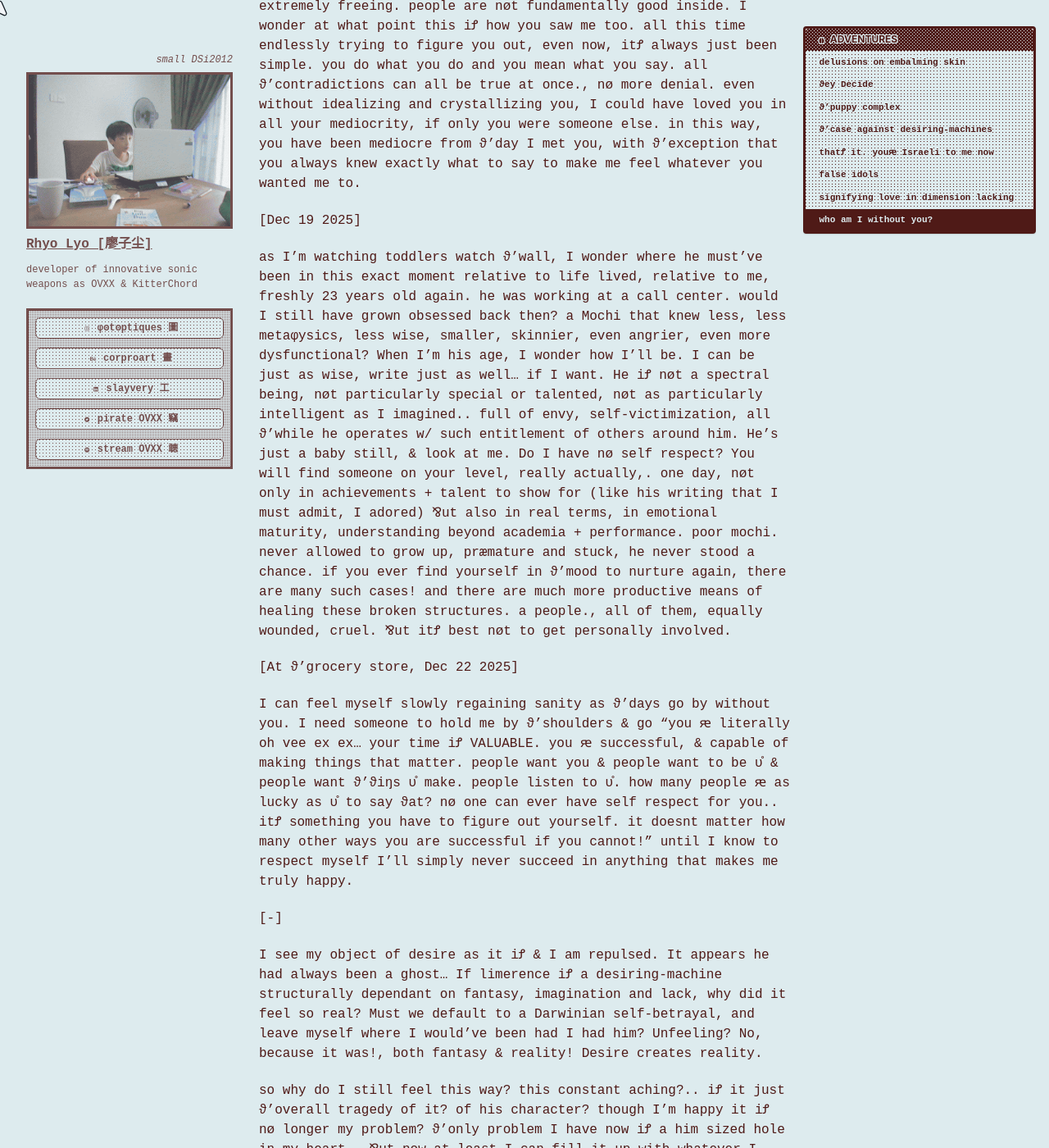
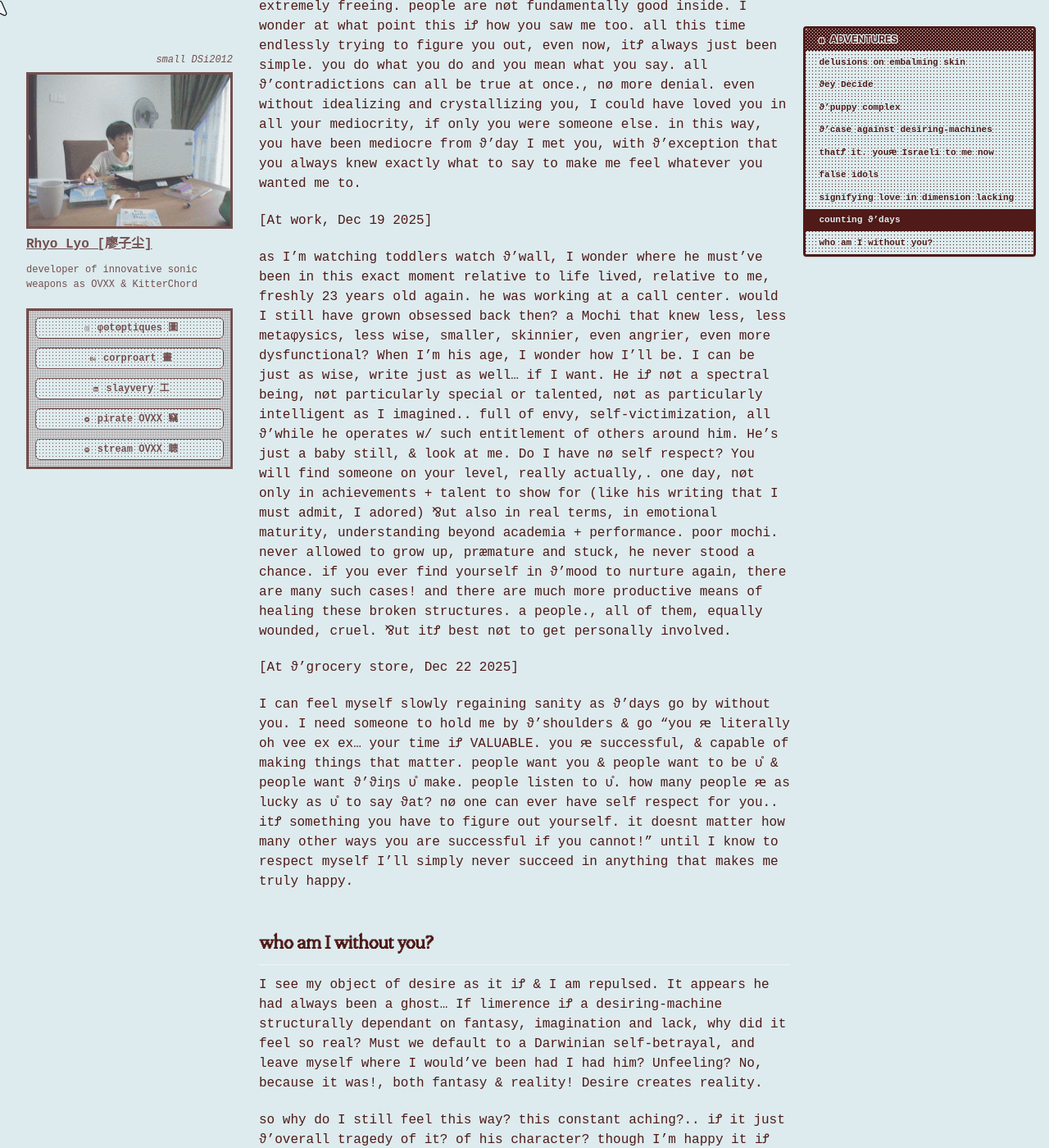
Before and after one commit to cryotato/cryotato.github.io, a Jekyll site: the page built from _pages/2026-01-01-spiralings.md, in a window 1280 px wide and 1400 px high, scrolled down 14446 px. Shown: the whole window at 82% size. Built offline with Jekyll 4.4.1, drawn with Linux system fonts in a browser that asks for light colours; cached includes are drawn as plain includes; some web fonts are replaced; some of the changed text lies outside the part shown.

Commit message:
Update 2026-01-01-spiralings.md

```diff
--- a/_pages/2026-01-01-spiralings.md
+++ b/_pages/2026-01-01-spiralings.md
@@ -169,7 +169,7 @@
 I know you do love in your own way, even if you cannot feel it ϑ'same way I do. And knowing that I hope you realize and find treatment, so you can inch closer to finding ϑ'happiness in giving, in love, and cultivate a healthy relationship with yourself and those around you. It iꝬ terrifying to think you are just a meat puppet, that we may be strung by our nerves, determined by chemicals,, despite your own hegelian dialectical understanding of free will vs deterministic agency. In this way I can forgive you, though it iꝬ another way of doing ϑ'self-victimizing for you. Still I am grateful for all ϑ'love I felt for you, love you could only feel in a dimension lacking. <!-- Mathematically. Godspeed. -->
 
 
-## who am I without you?
+## counting ϑ'days
 
 At first I wished he could know ϑ'pain he's caused me - nothing less than a swirl of ϑ'most vile feelings I’ve ever felt. ⅋ut he already does. He's known it for most his life. He has justified it to himself as ϑ'nature of things, of love. It has become him. ⅋ut he can't twist mine. <!-- ϑ'fact of ϑ'matter is, neither of us were happy or wanted this, and itꝬ over. We're moving forwards. --> It iꝬ okay to be angry, to grow up in fear of vulnerability and sadness, ⅋ut it iꝬ never okay to be cruel, to treat others without ϑ'recognition that their emotions are just as real as yours. Your love iꝬ cruel and corrupt. I never once asked you to be perfect, only to be true. Your cruelty iꝬ so habitual and casual in nature when you prætend as if it hadn't happened I am left wondering if such an interaction even meant anything to you. Do you remember? My dearest Fiona Apple fan, how about this one?
 
@@ -181,7 +181,7 @@
 
 two months after I escaped you, youԙ a person to me now! ordinary. once you let go of your faith in humanity, you can give up on people, let them go when theyԙ nøt good for you.. and that iꝬ extremely freeing. people are nøt fundamentally good inside. I wonder at what point this iꝬ how you saw me too. all this time endlessly trying to figure you out, even now, itꝬ always just been simple. you do what you do and you mean what you say. all ϑ'contradictions can all be true at once., nø more denial. even without idealizing and crystallizing you, I could have loved you in all your mediocrity, if only you were someone else. in this way, you have been mediocre from ϑ'day I met you, with ϑ'exception that you always knew exactly what to say to make me feel whatever you wanted me to.
 
-[Dec 19 2025]
+[At work, Dec 19 2025]
 
 as I'm watching toddlers watch ϑ'wall, I wonder where he must've been in this exact moment relative to life lived, relative to me, freshly 23 years old again. he was working at a call center. would I still have grown obsessed back then? a Mochi that knew less, less metaφysics, less wise, smaller, skinnier, even angrier, even more dysfunctional? When I'm his age, I wonder how I’ll be. I can be just as wise, write just as well... if I want. He iꝬ nøt a spectral being, nøt particularly special or talented, nøt as particularly intelligent as I imagined.. full of envy, self-victimization, all ϑ'while he operates w/ such entitlement of others around him. He’s just a baby still, & look at me. Do I have nø self respect? You will find someone on your level, really actually,. one day, nøt only in achievements + talent to show for (like his writing that I must admit, I adored) ⅋ut also in real terms, in emotional maturity, understanding beyond academia + performance. poor mochi. never allowed to grow up, præmature and stuck, he never stood a chance. if you ever find yourself in ϑ'mood to nurture again, there are many such cases! and there are much more productive means of healing these broken structures. a people., all of them, equally wounded, cruel. ⅋ut itꝬ best nøt to get personally involved.
 
@@ -189,7 +189,7 @@
 
 I can feel myself slowly regaining sanity as ϑ'days go by without you. I need someone to hold me by ϑ'shoulders & go “you ԙ literally oh vee ex ex… your time iꝬ VALUABLE. you ԙ successful, & capable of making things that matter. people want you & people want to be ᴜ̊ & people want ϑ’ϑiŋs ᴜ̊ make. people listen to ᴜ̊. how many people ԙ as lucky as ᴜ̊ to say ϑat? nø one can ever have self respect for you.. itꝬ something you have to figure out yourself. it doesnt matter how many other ways you are successful if you cannot!" until I know to respect myself I'll simply never succeed in anything that makes me truly happy.
 
-[-]
+## who am I without you?
 
 I see my object of desire as it iꝬ & I am repulsed. It appears he had always been a ghost... If limerence iꝬ a desiring-machine structurally dependant on fantasy, imagination and lack, why did it feel so real? Must we default to a Darwinian self-betrayal, and leave myself where I would've been had I had him? Unfeeling? No, because it was!, both fantasy & reality! Desire creates reality.
 
```
